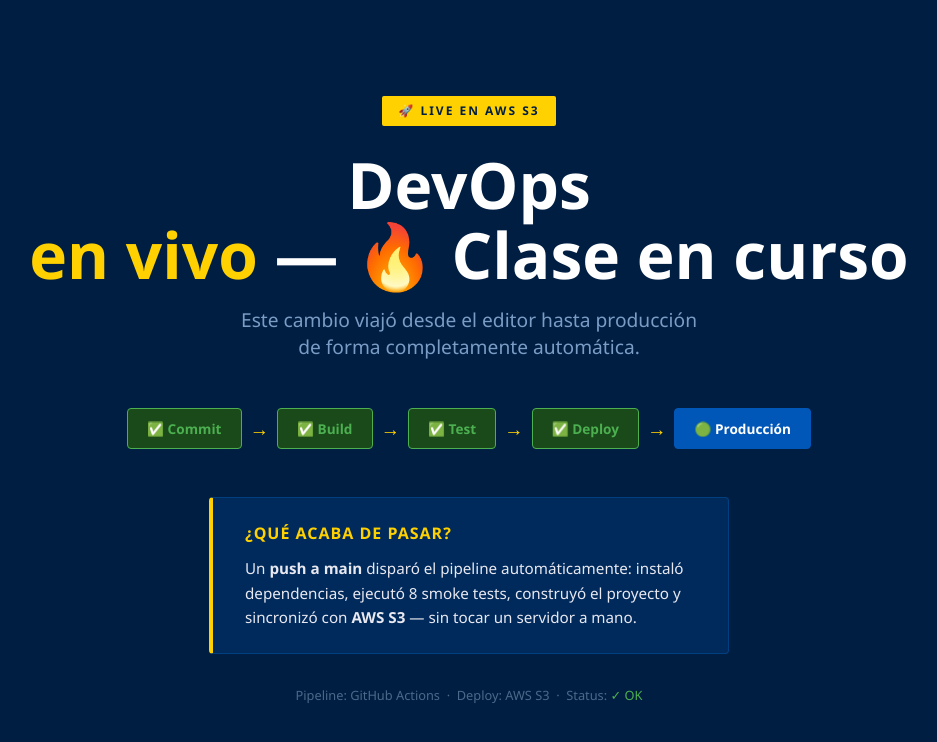
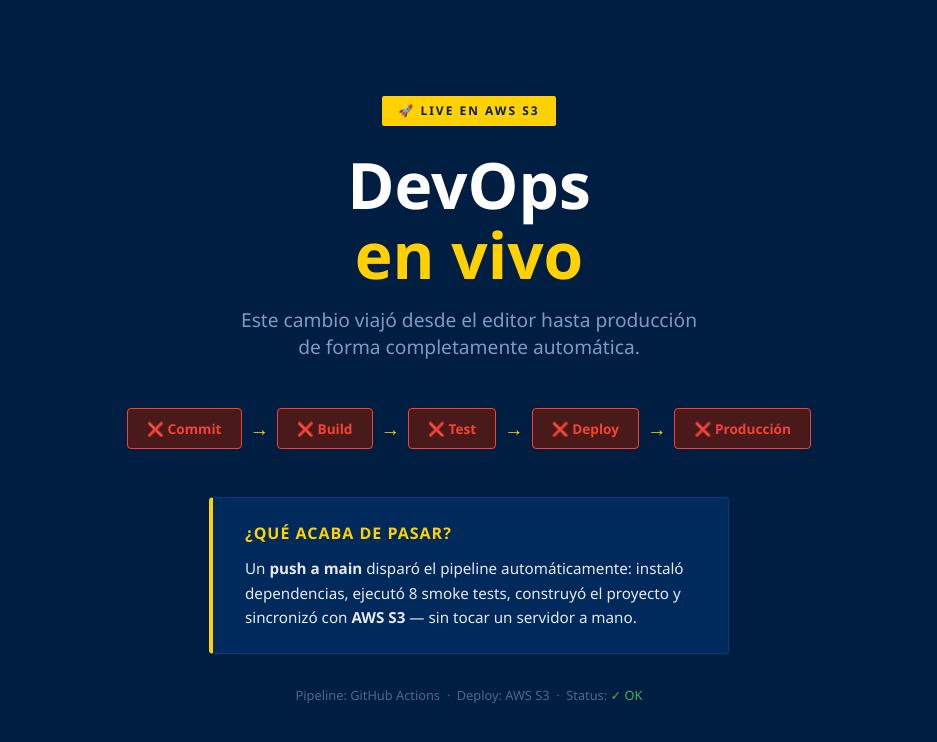
Before and after one commit to balrongs/devops_test, a website: page src/index.html in a window 1280 px wide. Shown: the whole page, without its empty margins (171-1108 px from the left). Drawn offline with Linux system fonts and the light colour scheme.

Commit message:
feat: pipeline en estado inicial con pasos en rojo

```diff
--- a/src/index.html
+++ b/src/index.html
@@ -78,9 +78,9 @@
     }
 
     .step.done {
-      background: #1a4a1a;
-      border-color: #4CAF50;
-      color: #4CAF50;
+      background: #4a1a1a;
+      border-color: #f44336;
+      color: #f44336;
     }
 
     .arrow {
@@ -129,7 +129,7 @@
   <div class="badge">🚀 Live en AWS S3</div>
 
   <!-- ✏️ CAMBIA ESTA LÍNEA EN LA DEMO -->
-  <h1>DevOps<br/><span>en vivo</span> — 🔥 Clase en curso</h1>
+  <h1>DevOps<br/><span>en vivo</span></h1>
 
   <p class="subtitle">
     Este cambio viajó desde el editor hasta producción<br/>
@@ -137,15 +137,15 @@
   </p>
 
   <div class="pipeline">
-    <div class="step done">✅ Commit</div>
+    <div class="step done">❌ Commit</div>
     <div class="arrow">→</div>
-    <div class="step done">✅ Build</div>
+    <div class="step done">❌ Build</div>
     <div class="arrow">→</div>
-    <div class="step done">✅ Test</div>
+    <div class="step done">❌ Test</div>
     <div class="arrow">→</div>
-    <div class="step done">✅ Deploy</div>
+    <div class="step done">❌ Deploy</div>
     <div class="arrow">→</div>
-    <div class="step active">🟢 Producción</div>
+    <div class="step done">❌ Producción</div>
   </div>
 
   <div class="card">
```
